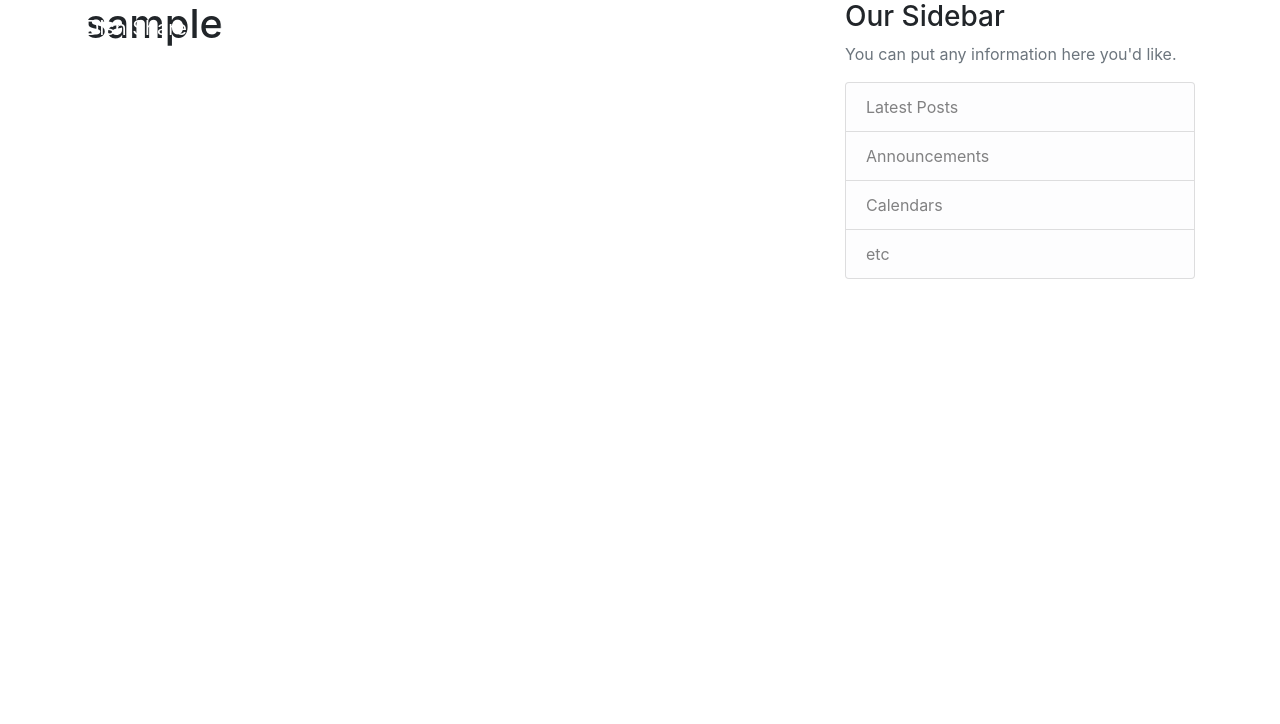
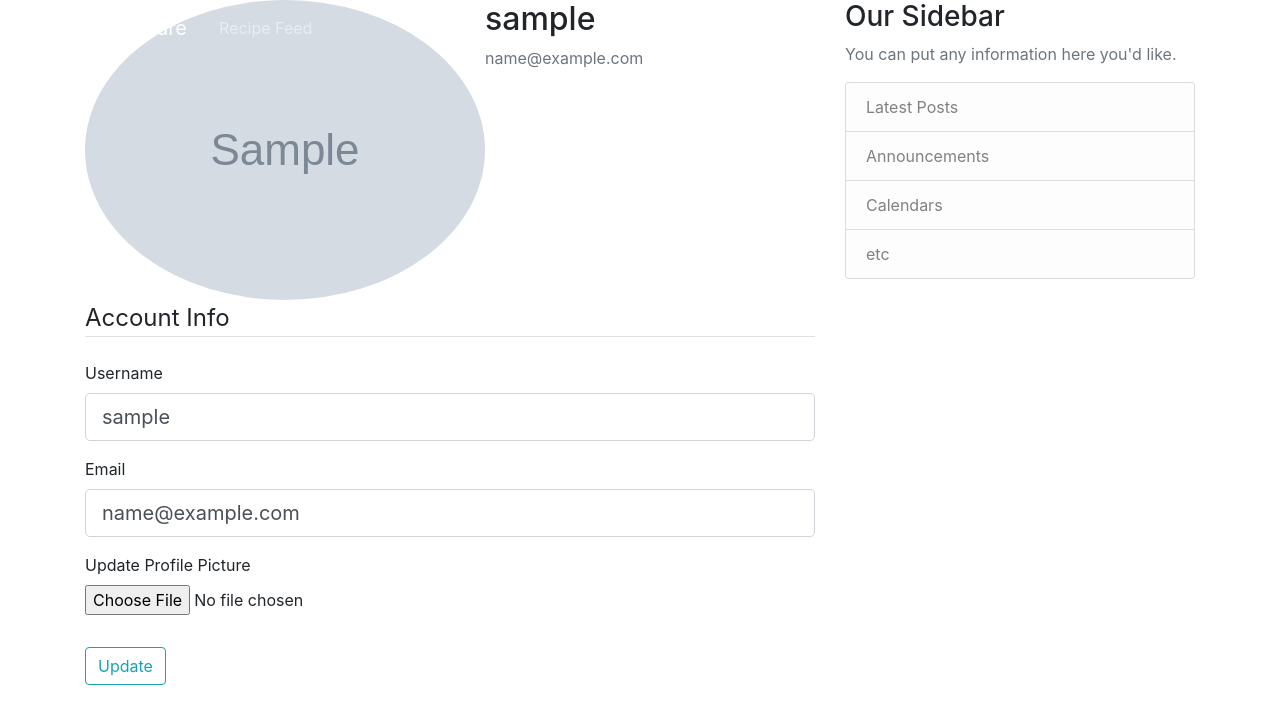
Before and after one commit to Elbadil/Dish_Share, a Flask app: page /account in a window 1280 px wide. Shown: the top 724 px of the page. Run offline with Flask 3, Linux system fonts and the light colour scheme; a user stored in the database is signed in; tables that the repository leaves empty hold one stand-in row (values such as "Sample post"); grey boxes marked "Sample" are stand-in pictures; some libraries are stand-ins or nearby versions.

Commit message:
Profile Picture and Info

```diff
--- a/app/forms.py
+++ b/app/forms.py
@@ -1,6 +1,8 @@
 #!/usr/bin/python3
 """Defining Form for registration"""
 from flask_wtf import FlaskForm
+from flask_wtf.file import FileField, FileAllowed
+from flask_login import current_user
 from wtforms import StringField, PasswordField, SubmitField, BooleanField
 from wtforms.validators import DataRequired, Length, Email, EqualTo, ValidationError
 from app.models import User
@@ -9,8 +11,7 @@ from app.models import User
 class RegistrationForm(FlaskForm):
     """Class for the registration Form"""
     username = StringField('Username',
-                           validators=[DataRequired(),
-                                       Length(min=3, max=20)])
+                           validators=[DataRequired(), Length(min=3, max=20)])
     email = StringField('Email', validators=[DataRequired(), Email()])
     password = PasswordField('Password', validators=[DataRequired()])
     password_confirm = PasswordField('Confirm Password',
@@ -36,3 +37,27 @@ class LoginForm(FlaskForm):
     password = PasswordField('Password', validators=[DataRequired()])
     remember = BooleanField('Remember Me')
     submit = SubmitField('Login')
+
+
+class UpdateAccountForm(FlaskForm):
+    """Class for the update account Form"""
+    username = StringField('Username',
+                           validators=[DataRequired(),
+                                       Length(min=3, max=20)])
+    email = StringField('Email', validators=[DataRequired(), Email()])
+    picture = FileField('Update Profile Picture', validators=[FileAllowed(['jpg', 'png'])])
+    submit = SubmitField('Update')
+
+    def validate_username(self, username):
+        """Methode to validate users username"""
+        if username.data != current_user.username:
+            user = User.query.filter_by(username=username.data).first()
+            if user:
+                raise ValidationError('This username is already taken. Please choose a different one')
+
+    def validate_email(self, email):
+        """Methode to validate users email"""
+        if email.data != current_user.email:
+            user = User.query.filter_by(email=email.data).first()
+            if user:
+                raise ValidationError('This email already exists. Please choose a different one')
--- a/app/models.py
+++ b/app/models.py
@@ -24,6 +24,10 @@ class BaseModel:
     def __repr__(self):
         """string representation of an object"""
         return f"[{self.__class__.__name__}] ({self.id}) {self.__dict__}"
+
+    def update(self):
+        """Updated updated_at with the new datetime"""
+        self.updated_at = datetime.utcnow()
 
 
 class User(BaseModel, db.Model, UserMixin):
--- a/app/routes.py
+++ b/app/routes.py
@@ -1,11 +1,14 @@
 #!/usr/bin/python3
 """Main routes for the web app"""
 from flask import render_template, url_for, flash, redirect, request
-from app.forms import RegistrationForm, LoginForm
+from app.forms import RegistrationForm, LoginForm, UpdateAccountForm
 from flask_login import login_user, current_user, logout_user, login_required
 from app.models import User
 from app import app, db, bcrypt
+from PIL import Image
+import secrets
 from dotenv import load_dotenv
+import os
 import requests
 
 load_dotenv()
@@ -59,12 +62,47 @@ def logout():
     logout_user()
     return redirect(url_for('recipe_feed'))
 
+# Saves the profile picture entered by the user and returns the path
+def save_pfp(form_picture):
+    """Saves the profile picture of the user in the static/images directory
+    and returs the picture's file path"""
+    picture_extension = form_picture.filename.split('.')[1]
+    random_hex = secrets.token_hex(8)
+    picture_fn = random_hex + '.' + picture_extension
+    picture_path = os.path.join(app.root_path, 'static/images', picture_fn)
+    # Resize the picture before saving
+    # output_size = (250, 250)
+    # i = Image.open(form_picture)
+    # i.thumbnail(output_size)
+    # saves the picture to the specified file path using the save method
+    form_picture.save(picture_path)
+    # i.save(picture_path)
+    return picture_fn
+
+
 # account route
-@app.route('/account', strict_slashes=False)
+@app.route('/account', methods=['GET', 'POST'], strict_slashes=False)
 @login_required
 def account():
     """User Profile Page"""
-    return render_template('account.html', title=current_user.username)
+    form = UpdateAccountForm()
+    if form.validate_on_submit():
+        if form.picture.data:
+            picture_file = save_pfp(form.picture.data)
+            current_user.image_file = picture_file
+        current_user.username = form.username.data
+        current_user.email = form.email.data
+        current_user.update()
+        db.session.commit()
+        flash('Your account has been updated!', 'success')
+        return redirect(url_for('account'))
+    # Displays the current email and username in the inputs
+    elif request.method == 'GET':
+        form.username.data = current_user.username
+        form.email.data = current_user.email
+    image_file = url_for('static', filename=f'images/{current_user.image_file}')
+    return render_template('account.html', title=current_user.username,
+                           image_file=image_file, form=form)
 
 
 if __name__ == "__main__":
--- a/app/templates/account.html
+++ b/app/templates/account.html
@@ -1,4 +1,58 @@
 {% extends "layout.html" %}
 {% block content %}
-    <h1>{{ current_user.username }}</h1>
+    <div class="content-section">
+        <div class="media">
+        <img class="rounded-circle account-img" src="{{ image_file }}">
+        <div class="media-body">
+            <h2 class="account-heading">{{ current_user.username }}</h2>
+            <p class="text-secondary">{{ current_user.email }}</p>
+        </div>
+        </div>
+        <!-- <div class="content-section"> -->
+            <form method="POST" action="" enctype="multipart/form-data">
+                {{ form.hidden_tag() }}
+                <fieldset class="form-group">
+                    <legend class="border-bottom mb-4">Account Info</legend>
+                    <div class="form-group">
+                        {{ form.username.label(class="form-control-label") }}
+                        {% if form.username.errors %}
+                            {{ form.username(class="form-control form-control-lg is-invalid") }}
+                            <div class="invalid-feedback">
+                                {% for error in form.username.errors %}
+                                    <span>{{ error }}</span>
+                                {% endfor %}
+                            </div>
+                        {% else %}
+                            {{ form.username(class="form-control form-control-lg") }}
+                        {% endif %}
+                    </div>
+                    <div class="form-group">
+                        {{ form.email.label(class="form-control-label") }}
+                        {% if form.email.errors %}
+                            {{ form.email(class="form-control form-control-lg is-invalid") }}
+                            <div class="invalid-feedback">
+                            {% for error in form.email.errors %}
+                                    <span>{{ error }}</span>
+                            {% endfor %}
+                            </div>
+                        {% else %}
+                            {{ form.email(class="form-control form-control-lg") }}
+                        {% endif %}
+                    </div>
+                    <div class="form-group">
+                        {{ form.picture.label() }}
+                        {{ form.picture(class="form-control-file") }}
+                        {% if form.picture.errors %}
+                            {% for error in form.picture.errors %}
+                                <span class="text-danger">{{ error }}</span></br>
+                            {% endfor %}
+                        {% endif %}
+                    </div>
+                </fieldset>
+                <div class="form-group">
+                    {{ form.submit(class="btn btn-outline-info")}}
+                </div>
+            </form>
+        <!-- </div> -->
+    </div>
 {% endblock content %}
--- a/app/templates/layout.html
+++ b/app/templates/layout.html
@@ -27,6 +27,7 @@
                     <!-- Navbar Right Side -->
                     <div class="navbar-nav">
                         {% if current_user.is_authenticated %}
+                        <!-- <img class="rounded-circle account-img" src="{{ image_file }}"> -->
                         <a class="nav-item nav-link" href="{{ url_for('account') }}">{{ current_user.username }}</a>
                         <a class="nav-item nav-link" href="{{ url_for('logout') }}">Logout</a>
                         {% else %}
```
Also changed, not shown: app/static/images/2c51754ec73ac9d3.jpg (added), app/static/images/3038d935535430b7.jpg (added), app/static/images/7b12a2b72136b0eb.jpg (added), app/static/images/7cd61ca6b2b10f70.jpg (added), app/static/images/default.jpg (added).
